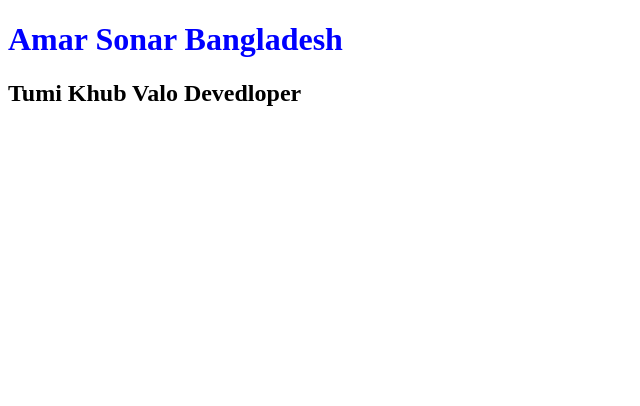
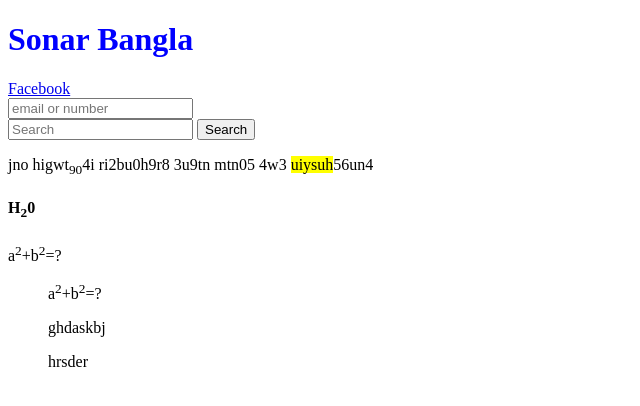
Before and after one commit to ShuvoDip12/practis, a plain HTML site: page index.html in a window 1280 px wide. Shown: the whole page, without its empty margins (0-640 px from the left). Drawn offline with Linux system fonts and the light colour scheme.

Commit message:
first commit

```diff
--- a/index.html
+++ b/index.html
@@ -2,13 +2,37 @@
 <html lang="en">
 <head>
     <meta charset="UTF-8">
-    <meta http-equiv="X-UA-Compatible" content="IE=edge">
-    <meta name="viewport" content="width=device-width, initial-scale=1.0">
-    <title>First-Website</title>
+
+    <title>Document</title>
+
     <link rel="stylesheet" href="style.css">
 </head>
 <body>
-    <h1>Amar Sonar Bangladesh</h1>
-    <h2>Tumi Khub Valo Devedloper</h2>
+    <h1>Sonar Bangla</h1>
+    <a href="http://www.facebook.com">Facebook</a>
+    <div>
+    <input type="text" placeholder="email or number">
+</div>
+
+<di>
+    <input type="text" placeholder="Search">  <button>Search</button>
+</di>
+    <p>
+        jno higwt<sub>90</sub>4i ri2bu0h9r8 3u9tn mtn05 4w3 <mark>uiysuh</mark>56un4
+
+
+        <h4>H<sub>2</sub>0</h4>
+        a<sup>2</sup>+b<sup>2</sup>=?
+
+    </p>
+    <list>
+        <ul>a<sup>2</sup>+b<sup>2</sup>=?</ul>
+        <Ul>ghdaskbj</Ul>
+
+    </list>
+    <list>
+       <ol>hrsder</ol>
+    </list>
+
 </body>
 </html>
```
Also changed, not shown: style.css (line endings or trailing spaces), 1 other file.
